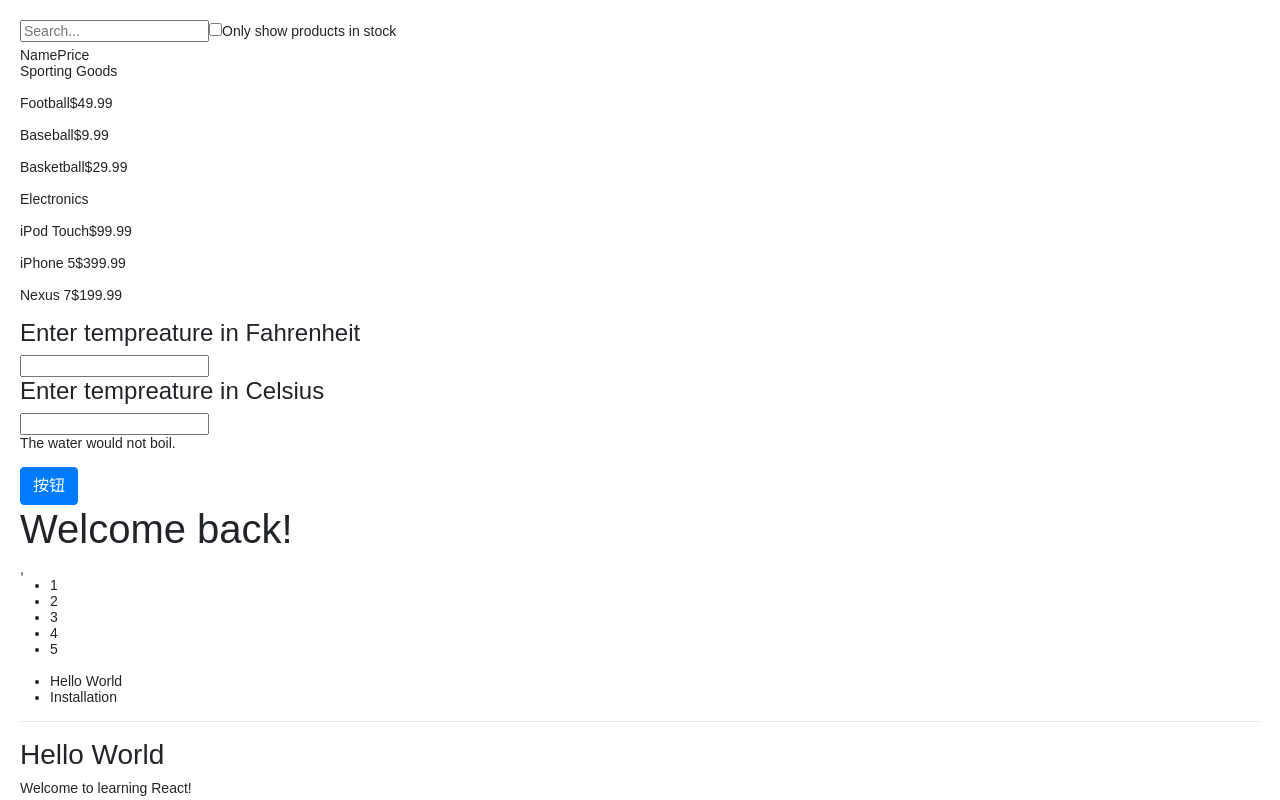
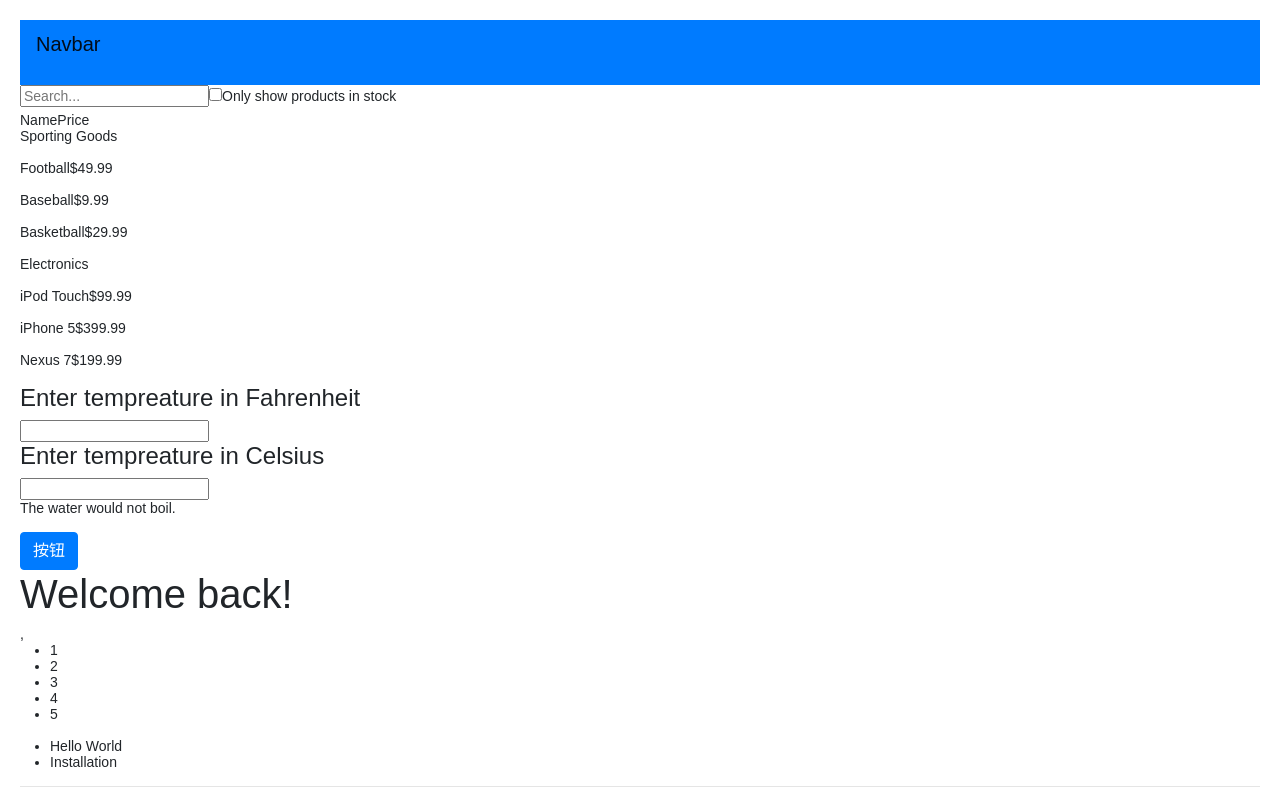
Before and after one commit to damingerdai/daming-react-ui, a React (Create React App) app: page / in a window 1280 px wide. Shown: the top 800 px of the page. Built offline with nearby package versions, Linux system fonts and the light colour scheme.

Commit message:
feat: add nav bar

```diff
--- a/src/app/App.js
+++ b/src/app/App.js
@@ -34,6 +34,9 @@ export class App extends React.Component {
       {id: 2, title: 'Installation', content: 'You can install React from npm.'}
     ];
     return <div>
+        <nav className="navbar navbar-expand-lg navbar-light bg-primary">
+          <p className="navbar-brand">Navbar</p>
+        </nav>
         <ProductTable/>
         <Calculator />
         <button  className="btn btn-primary" onClick={() => this.toggleIsLogin()}>按钮</button>
```
